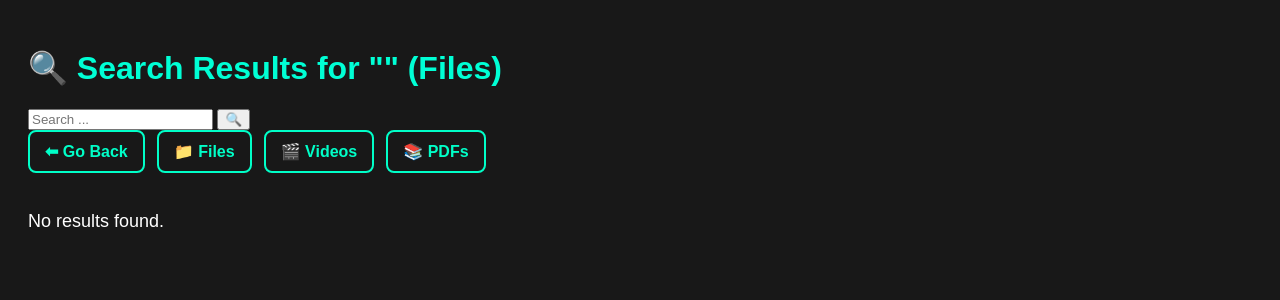
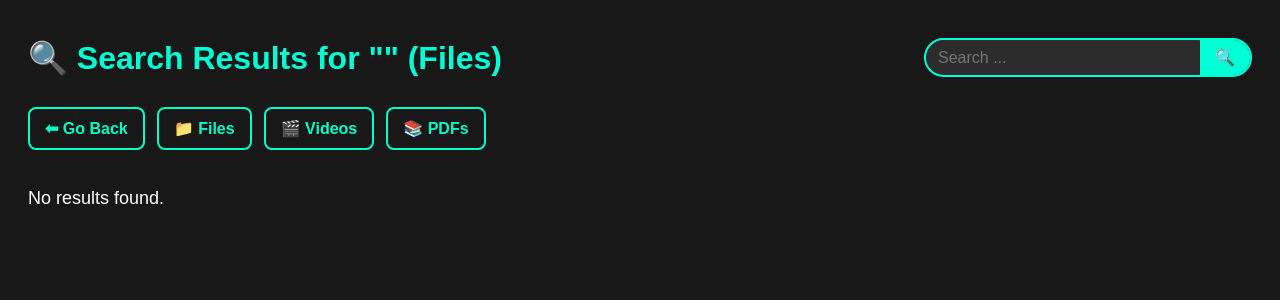
Before and after one commit to GoldernHaze/File-Explorer, a Flask app: page /search in a window 1280 px wide. Shown: the top 300 px of the page. Run offline with Flask 3, Linux system fonts and the light colour scheme.

Commit message:
Update style.css

```diff
--- a/static/style.css
+++ b/static/style.css
@@ -136,3 +136,51 @@ video:-ms-fullscreen {
     background-color: #00ffc8;
     color: black;
 }
+
+.header-bar {
+    display: flex;
+    justify-content: space-between;
+    align-items: center;
+    padding: 10px 0;
+    margin-bottom: 20px;
+}
+
+.header-bar h1 {
+    font-size: 2rem;
+    color: #00ffd5;
+    margin: 0;
+}
+
+.search-form {
+    display: flex;
+    align-items: center;
+    background-color: #2c2c2c;
+    border-radius: 25px;
+    overflow: hidden;
+    border: 2px solid #00ffd5;
+}
+
+.search-form input[type="text"] {
+    padding: 8px 12px;
+    background: transparent;
+    border: none;
+    color: white;
+    width: 250px;
+    font-size: 16px;
+    outline: none;
+}
+
+.search-form button {
+    background-color: #00ffd5;
+    color: black;
+    border: none;
+    padding: 8px 15px;
+    font-size: 16px;
+    cursor: pointer;
+    transition: background 0.3s ease;
+}
+
+.search-form button:hover {
+    background-color: white;
+    color: #00ffd5;
+}
```
